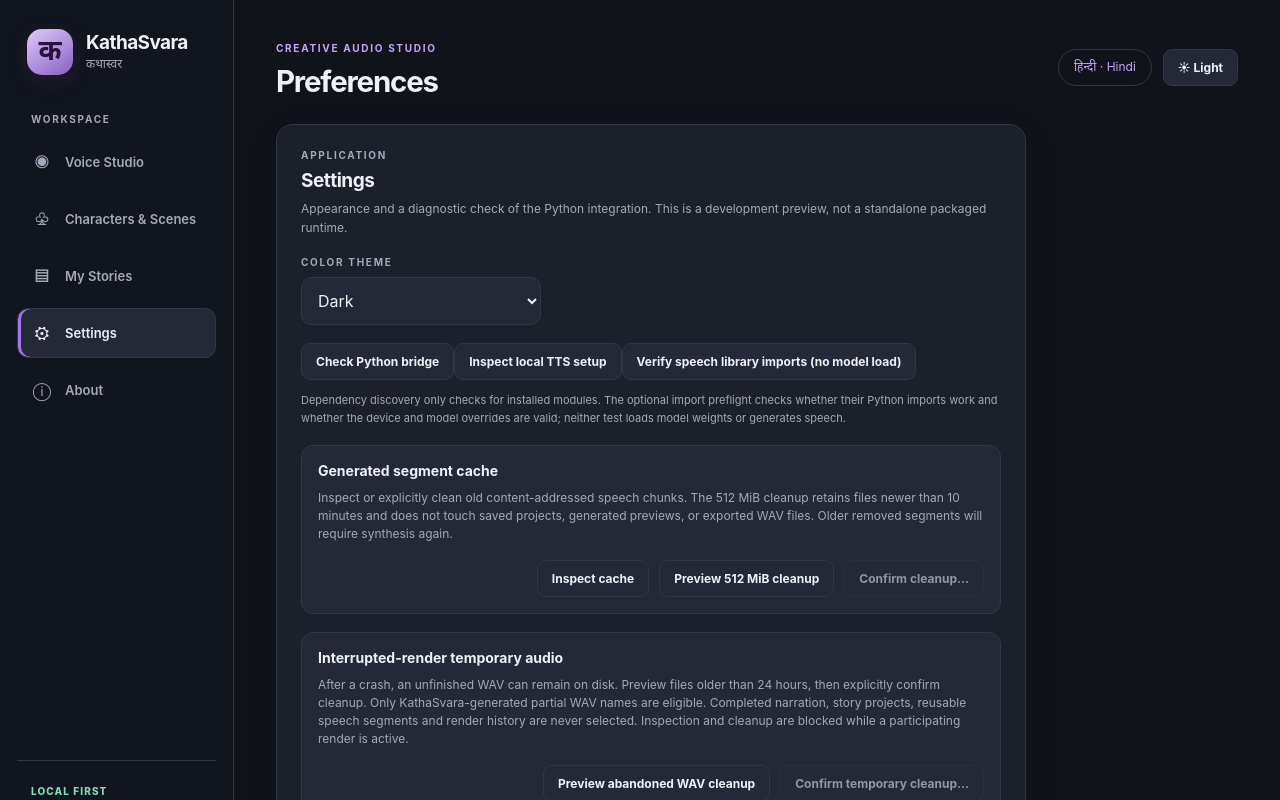
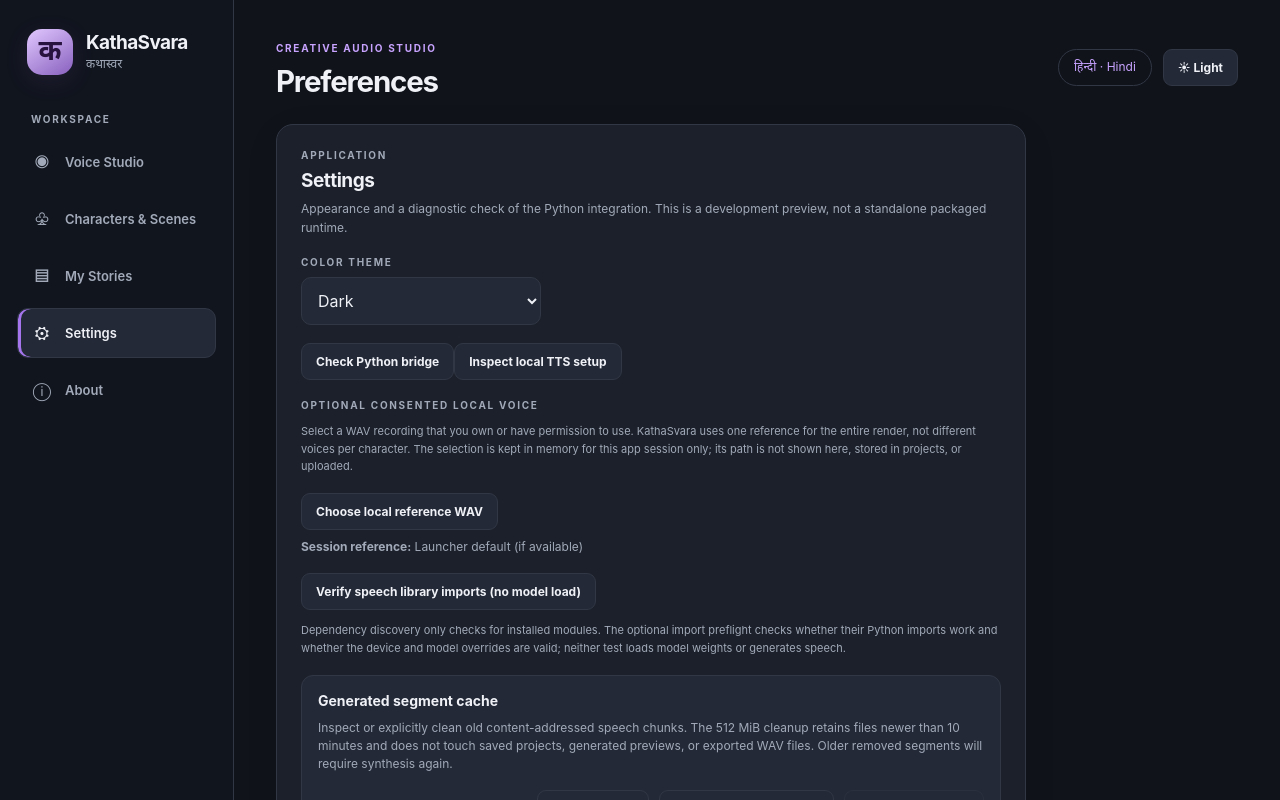
Before and after one commit to sanskarIN/KathaSvara, a React (Vite) app in the folder apps/desktop/: page / in a window 1280 px wide. Both pictures are taken after a click on the button "Open local TTS diagnostics". Shown: the top 800 px of the page. Built offline with nearby package versions, Linux system fonts and the light colour scheme.

Commit message:
feat(studio): select user-consented WAV per session without persisting private path

```diff
--- a/apps/desktop/src/App.tsx
+++ b/apps/desktop/src/App.tsx
@@ -1,6 +1,6 @@
 // SPDX-License-Identifier: MPL-2.0
 import { invoke } from "@tauri-apps/api/core";
-import { save } from "@tauri-apps/plugin-dialog";
+import { open, save } from "@tauri-apps/plugin-dialog";
 import CastStudio from "./CastStudio";
 import { version as desktopVersion } from "../package.json";
 import { legacyToStoryV2, type StoryV2 } from "./lib/story_v2";
@@ -80,6 +80,8 @@ export default function App() {
   const [checkingSetup, setCheckingSetup] = useState(false);
   const [probingImports, setProbingImports] = useState(false);
   const [importProbe, setImportProbe] = useState<RuntimeImportProbe | null>(null);
+  // Never persist the user's private reference WAV path to projects or localStorage.
+  const [referenceWavPath, setReferenceWavPath] = useState<string | null>(null);
   const [cacheStats, setCacheStats] = useState<CacheStats | null>(null);
   const [cachePlan, setCachePlan] = useState<CachePruneReport | null>(null);
   const [checkingCache, setCheckingCache] = useState(false);
@@ -225,6 +227,31 @@ export default function App() {
     }
   }
 
+  async function chooseReferenceVoice() {
+    try {
+      const selected = await open({
+        title: "Choose your own or consented voice reference",
+        multiple: false,
+        directory: false,
+        filters: [{ name: "Local PCM16 WAV recording", extensions: ["wav"] }],
+      });
+      if (typeof selected !== "string") return;
+      invalidateGeneration();
+      setReferenceWavPath(selected);
+      setImportProbe(null);
+      setMessage("Session voice reference selected. Run the no-model TTS preflight before generating.");
+    } catch {
+      setMessage("Unable to open local WAV selection dialog. No reference was changed.");
+    }
+  }
+
+  function clearReferenceVoice() {
+    invalidateGeneration();
+    setReferenceWavPath(null);
+    setImportProbe(null);
+    setMessage("Session voice selection cleared. The launcher default, if configured, will apply.");
+  }
+
   async function generate() {
     const invalid = validateText(project.text);
     if (invalid) {
@@ -242,6 +269,7 @@ export default function App() {
         text: project.text,
         exaggeration,
         cfgWeight,
+        referenceWavPath,
       });
       if (revision !== generationRevision.current) {
         void invoke("discard_audio", { audioId: result.audio_id }).catch(() => {});
@@ -313,7 +341,9 @@ export default function App() {
     setProbingImports(true);
     setImportProbe(null);
     try {
-      const report = await invoke<RuntimeImportProbe>("probe_tts_runtime");
+      const report = await invoke<RuntimeImportProbe>("probe_tts_runtime", {
+        referenceWavPath,
+      });
       setImportProbe(report);
       setMessage(report.preflight_ok
         ? "TTS preflight passed. Model weights, Hindi generation, and voice quality are still unverified."
@@ -530,7 +560,8 @@ export default function App() {
           )}
 
           {page === "cast" && (
-            <CastStudio document={castDoc} onChange={setCastDoc} onMessage={setMessage} />
+            <CastStudio document={castDoc} onChange={setCastDoc} onMessage={setMessage}
+              referenceWavPath={referenceWavPath} />
           )}
 
           {page === "projects" && (
@@ -550,6 +581,22 @@ export default function App() {
               <button className="secondary-button" disabled={checkingSetup} onClick={() => void diagnoseRuntime()}>
                 {checkingSetup ? "Checking dependencies…" : "Inspect local TTS setup"}
               </button>
+              <div className="field-label">OPTIONAL CONSENTED LOCAL VOICE</div>
+              <p className="helper">Select a WAV recording that you own or have permission to use.
+                KathaSvara uses one reference for the entire render, not different voices per
+                character. The selection is kept in memory for this app session only; its path
+                is not shown here, stored in projects, or uploaded.</p>
+              <button className="secondary-button" onClick={() => void chooseReferenceVoice()}>
+                Choose local reference WAV
+              </button>
+              {referenceWavPath !== null && (
+                <button className="quiet-button" onClick={clearReferenceVoice}>
+                  Clear session voice selection
+                </button>
+              )}
+              <p role="status"><strong>Session reference:</strong> {referenceWavPath === null
+                ? "Launcher default (if available)"
+                : "Local recording selected (private path hidden)"}</p>
               <button className="secondary-button" disabled={probingImports} onClick={() => void verifyTtsImports()}>
                 {probingImports ? "Verifying speech library imports…" : "Verify speech library imports (no model load)"}
               </button>
```
